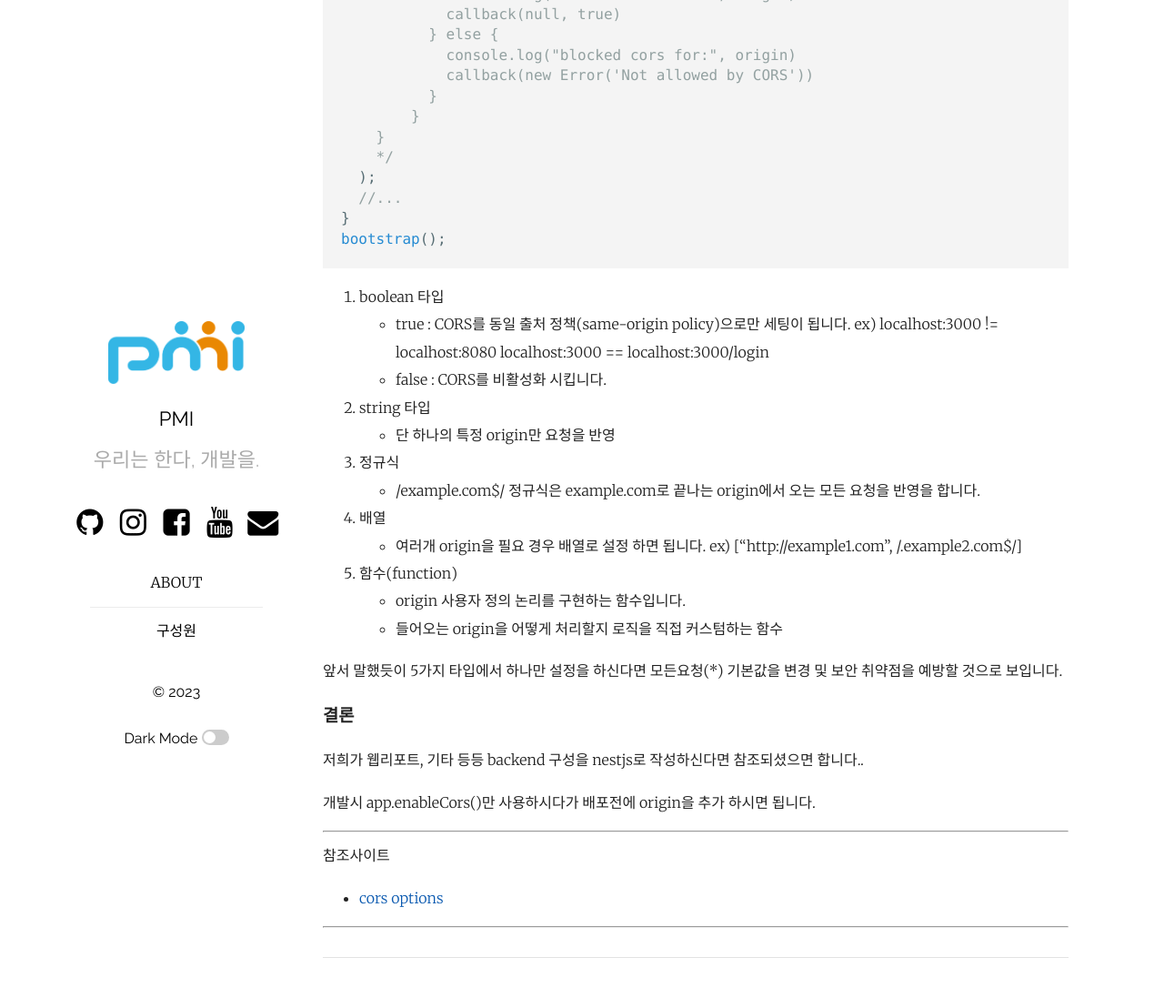
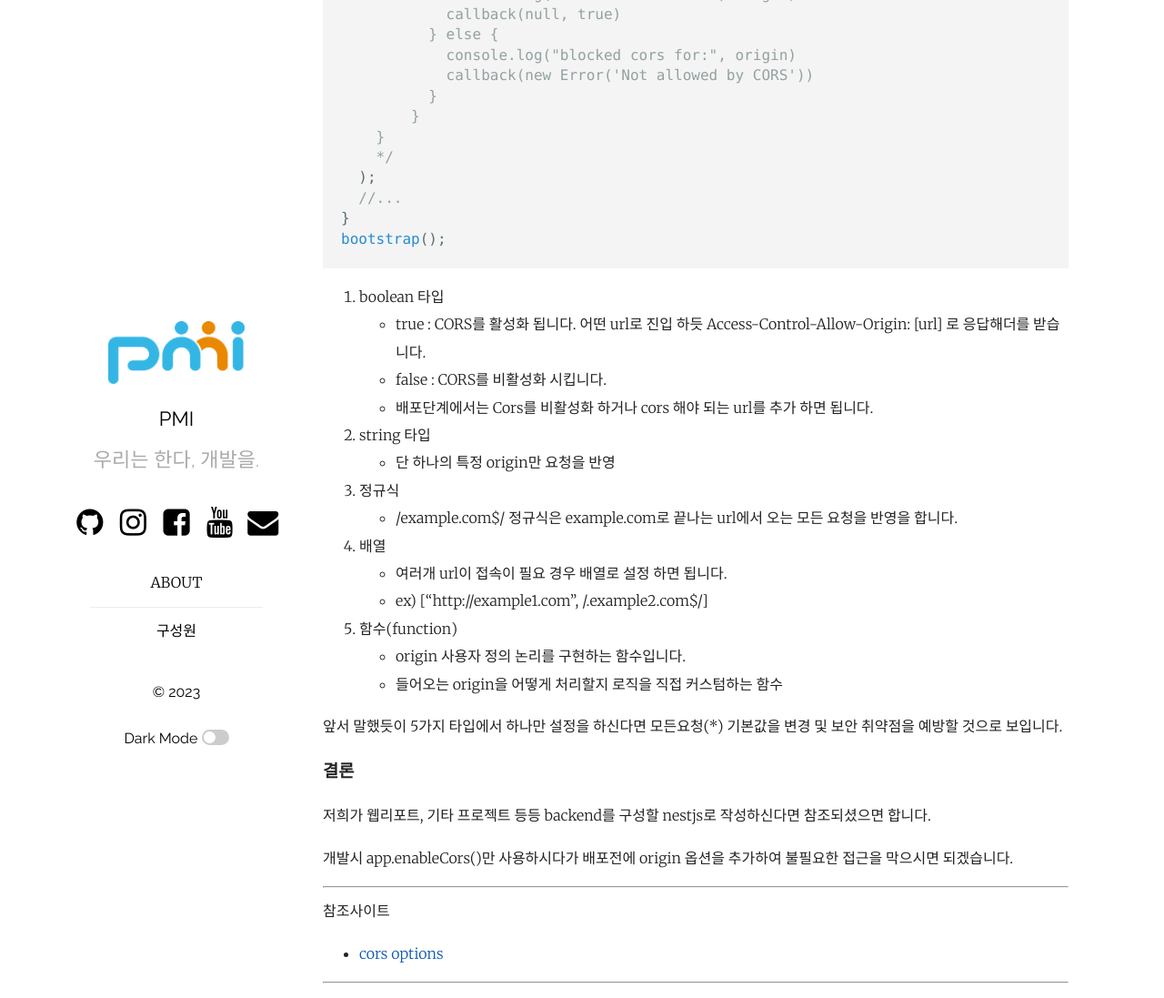
Before and after one commit to pmirnc-dev/pmirnc-dev.github.io, a Jekyll site: the page built from _posts/2023-09-21-nestjs app.enabkeCors 사용방법.md, in a window 1280 px wide and 1400 px high, scrolled down 2441 px, cut to the strip 0-1097 px from the top of the window. Shown: the whole strip at 91% size. Built offline with Jekyll 4.4.1, drawn with Linux system fonts in a browser that asks for light colours; comment, search, counter and statistics services are not loaded.

Commit message:
fix: boolean 타입에 대해서 설명 수정

````diff
--- a/_posts/2023-09-21-nestjs app.enabkeCors 사용방법.md
+++ b/_posts/2023-09-21-nestjs app.enabkeCors 사용방법.md
@@ -96,20 +96,16 @@ async function bootstrap() {
 bootstrap();
 ```
 1. boolean 타입
-   - true   : CORS를 동일 출처 정책(same-origin policy)으로만 세팅이 됩니다.
-        ex) localhost:3000 != localhost:8080
-            localhost:3000 == localhost:3000/login
+   - true   : CORS를 활성화 됩니다. 어떤 url로 진입 하듯 Access-Control-Allow-Origin: [url] 로 응답해더를 받습니다.
    - false  : CORS를 비활성화 시킵니다.
-
+   - 배포단계에서는 Cors를 비활성화 하거나 cors 해야 되는 url를 추가 하면 됩니다.
 2. string 타입
     - 단 하나의 특정 origin만 요청을 반영
-
 3. 정규식
-    - /example\.com$/ 정규식은 example.com로 끝나는 origin에서 오는 모든 요청을 반영을 합니다.
-
+    - /example\.com$/ 정규식은 example.com로 끝나는 url에서 오는 모든 요청을 반영을 합니다.
 4. 배열
-    - 여러개 origin을 필요 경우 배열로 설정 하면 됩니다.
-        ex) ["http://example1.com", /\.example2\.com$/]
+    - 여러개 url이 접속이 필요 경우 배열로 설정 하면 됩니다.
+    - ex) ["http://example1.com", /\.example2\.com$/]
 5. 함수(function)
     - origin 사용자 정의 논리를 구현하는 함수입니다.
     - 들어오는 origin을 어떻게 처리할지 로직을 직접 커스텀하는 함수
@@ -118,9 +114,9 @@ bootstrap();
 
 ### 결론
 
-저희가 웹리포트, 기타 등등 backend 구성을 nestjs로 작성하신다면 참조되셨으면 합니다..
+저희가 웹리포트, 기타 프로젝트 등등 backend를 구성할 nestjs로 작성하신다면 참조되셨으면 합니다.
 
-개발시 app.enableCors()만 사용하시다가 배포전에  origin을 추가 하시면 됩니다.
+개발시 app.enableCors()만 사용하시다가 배포전에  origin 옵션을 추가하여 불필요한 접근을 막으시면 되겠습니다.
 
 ---
 참조사이트
````
